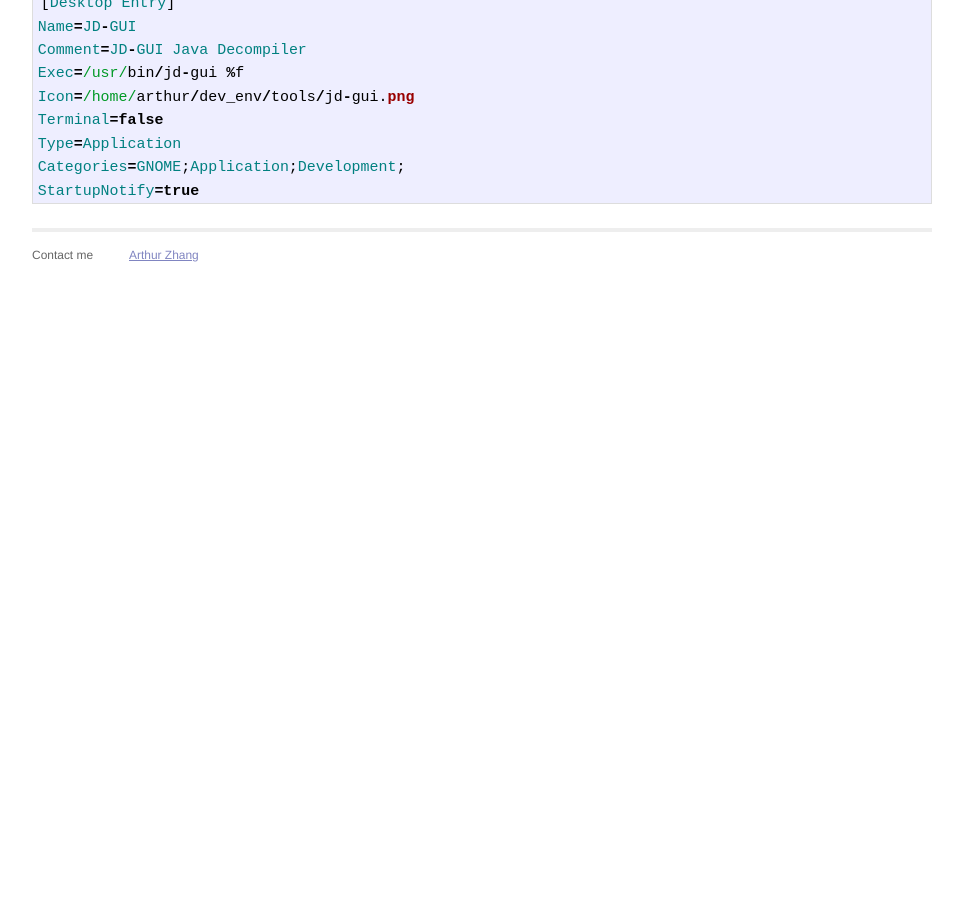
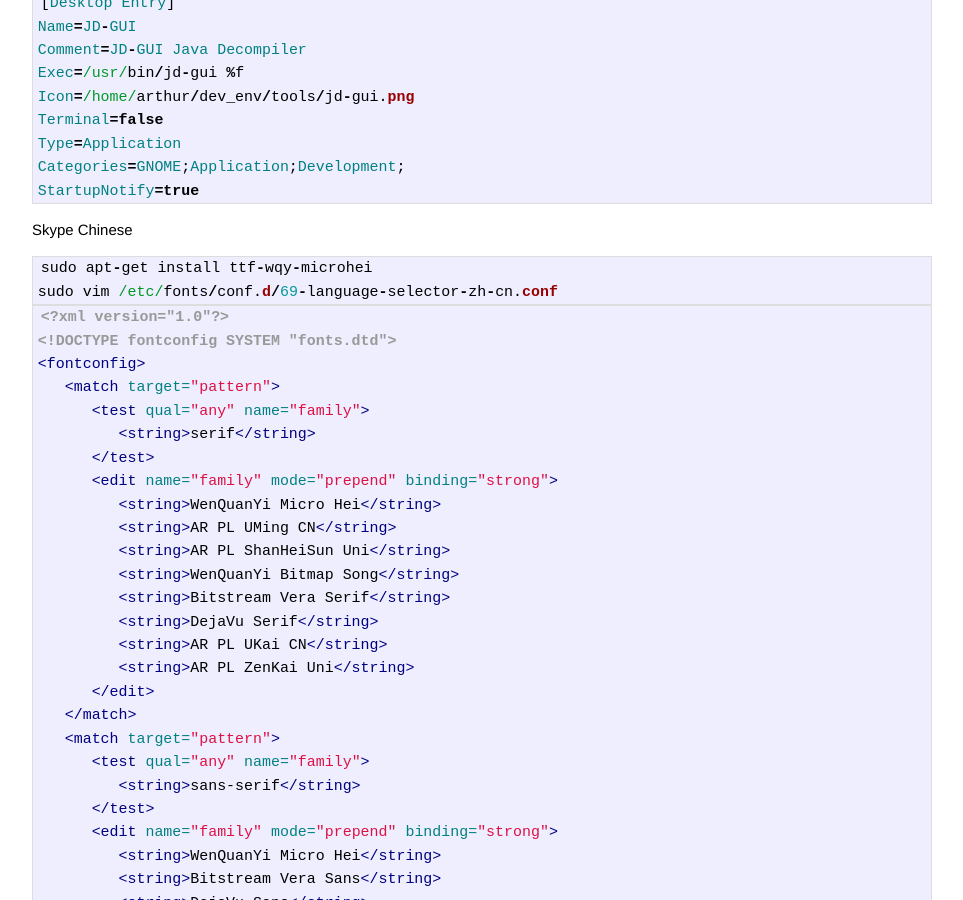
Before and after one commit to brother18/brother18.github.io, a Jekyll site: the page built from _posts/2014-04-27-linux-usage.markdown, in a window 1280 px wide and 900 px high, scrolled down 378 px. Shown: the whole window, without its empty margins (158-1121 px from the left). Built offline with Jekyll 4.4.1, drawn with Linux system fonts in a browser that asks for light colours; Markdown is read by kramdown in place of the engine named in the settings; before the commit the page ends 945 px from its top, so only the background shows below that; some of the changed text lies outside the part shown.

Commit message:
update skype chinese show issue

```diff
--- a/_posts/2014-04-27-linux-usage.markdown
+++ b/_posts/2014-04-27-linux-usage.markdown
@@ -29,3 +29,64 @@
 Categories=GNOME;Application;Development;
 StartupNotify=true
 {% endhighlight %}
+
+Skype Chinese
+
+{% highlight ruby %}
+sudo apt-get install ttf-wqy-microhei
+sudo vim /etc/fonts/conf.d/69-language-selector-zh-cn.conf
+{% endhighlight %}
+
+{% highlight xml %}
+<?xml version="1.0"?>
+<!DOCTYPE fontconfig SYSTEM "fonts.dtd">
+<fontconfig>
+   <match target="pattern">
+      <test qual="any" name="family">
+         <string>serif</string>
+      </test>
+      <edit name="family" mode="prepend" binding="strong">
+         <string>WenQuanYi Micro Hei</string>
+         <string>AR PL UMing CN</string>
+         <string>AR PL ShanHeiSun Uni</string>
+         <string>WenQuanYi Bitmap Song</string>
+         <string>Bitstream Vera Serif</string>
+         <string>DejaVu Serif</string>
+         <string>AR PL UKai CN</string>
+         <string>AR PL ZenKai Uni</string>
+      </edit>
+   </match>
+   <match target="pattern">
+      <test qual="any" name="family">
+         <string>sans-serif</string>
+      </test>
+      <edit name="family" mode="prepend" binding="strong">
+         <string>WenQuanYi Micro Hei</string>
+         <string>Bitstream Vera Sans</string>
+         <string>DejaVu Sans</string>
+         <string>WenQuanYi Zen Hei</string>
+         <string>AR PL UMing CN</string>
+         <string>AR PL ShanHeiSun Uni</string>
+         <string>WenQuanYi Bitmap Song</string>
+         <string>AR PL UKai CN</string>
+         <string>AR PL ZenKai Uni</string>
+      </edit>
+   </match>
+   <match target="pattern">
+      <test qual="any" name="family">
+         <string>monospace</string>
+      </test>
+      <edit name="family" mode="prepend" binding="strong">
+         <string>WenQuanYi Micro Hei Mono</string>
+         <string>Bitstream Vera Sans Mono</string>
+         <string>DejaVu Sans Mono</string>
+         <string>WenQuanYi Zen Hei</string>
+         <string>AR PL UMing CN</string>
+         <string>AR PL ShanHeiSun Uni</string>
+         <string>WenQuanYi Bitmap Song</string>
+         <string>AR PL UKai CN</string>
+         <string>AR PL ZenKai Uni</string>
+      </edit>
+   </match>
+</fontconfig>
+{% endhighlight %}
```
